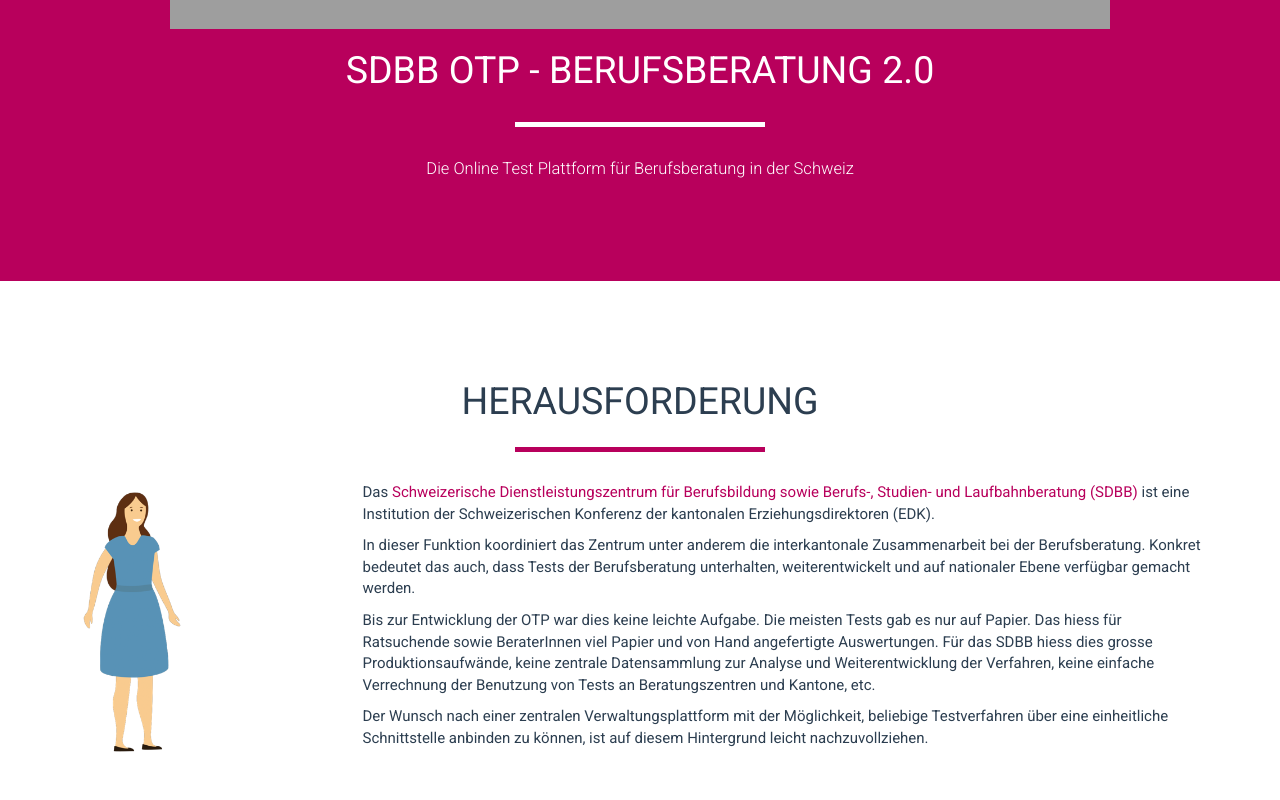
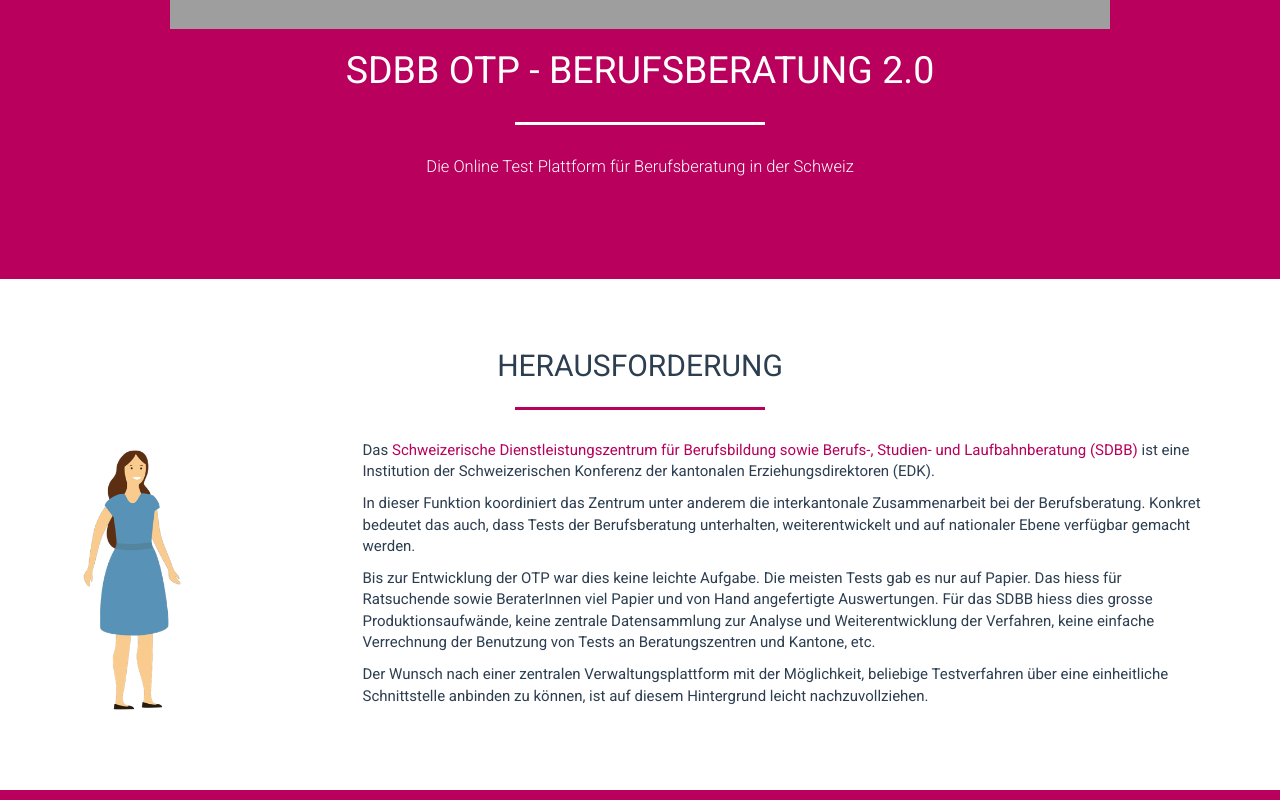
Before and after one commit to cloud-solutions/microsite-sdbb-otp, a website: page public/index.html in a window 1280 px wide. Shown: the part 700-1500 px from the top of the page. Drawn offline with nearby package versions, Linux system fonts and the light colour scheme; files that its build step writes are made by us from their sources; grey boxes are pictures that could not be loaded.

Commit message:
style improvements

```diff
--- a/public/less/main.less
+++ b/public/less/main.less
@@ -42,7 +42,7 @@
 hr.star-primary {
   padding: 0;
   border: none;
-  border-top: solid 5px;
+  border-top: solid 3px;
   text-align: center;
   max-width: 250px;
   margin: 25px auto 30px;
@@ -54,8 +54,8 @@
   font-family: FontAwesome;
   display: inline-block;
   position: relative;
-  top: -0.8em;
-  font-size: 2em;
+  top: -0.7em;
+  font-size: 1.8em;
   padding: 0 0.25em;
 }
 
@@ -194,10 +194,10 @@
 }
 
 section {
-  padding: 100px 0;
+  padding: 70px 0;
   h2 {
     margin: 0;
-    font-size: 2.5em;
+    font-size: 2em;
   }
 }
 
```
